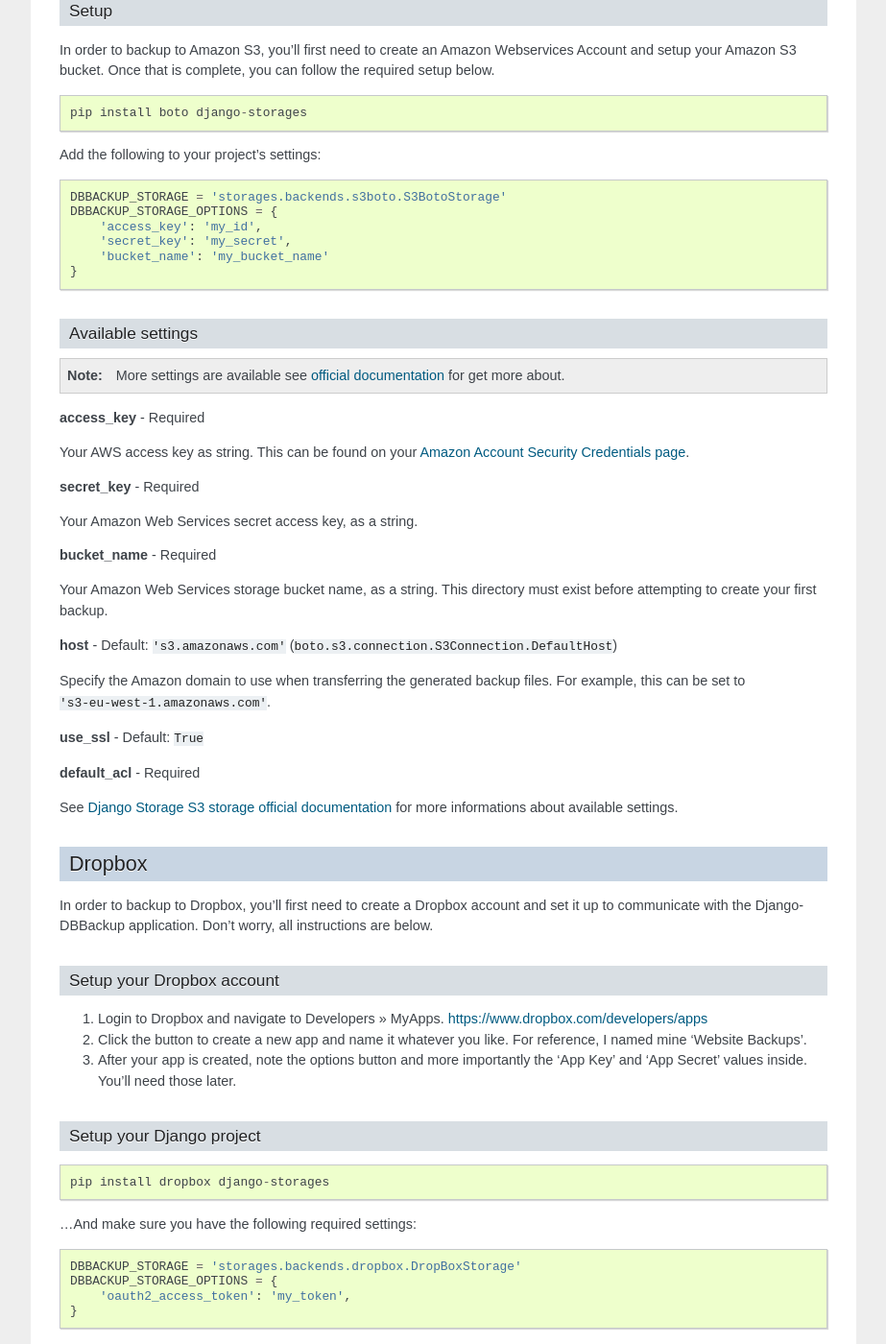
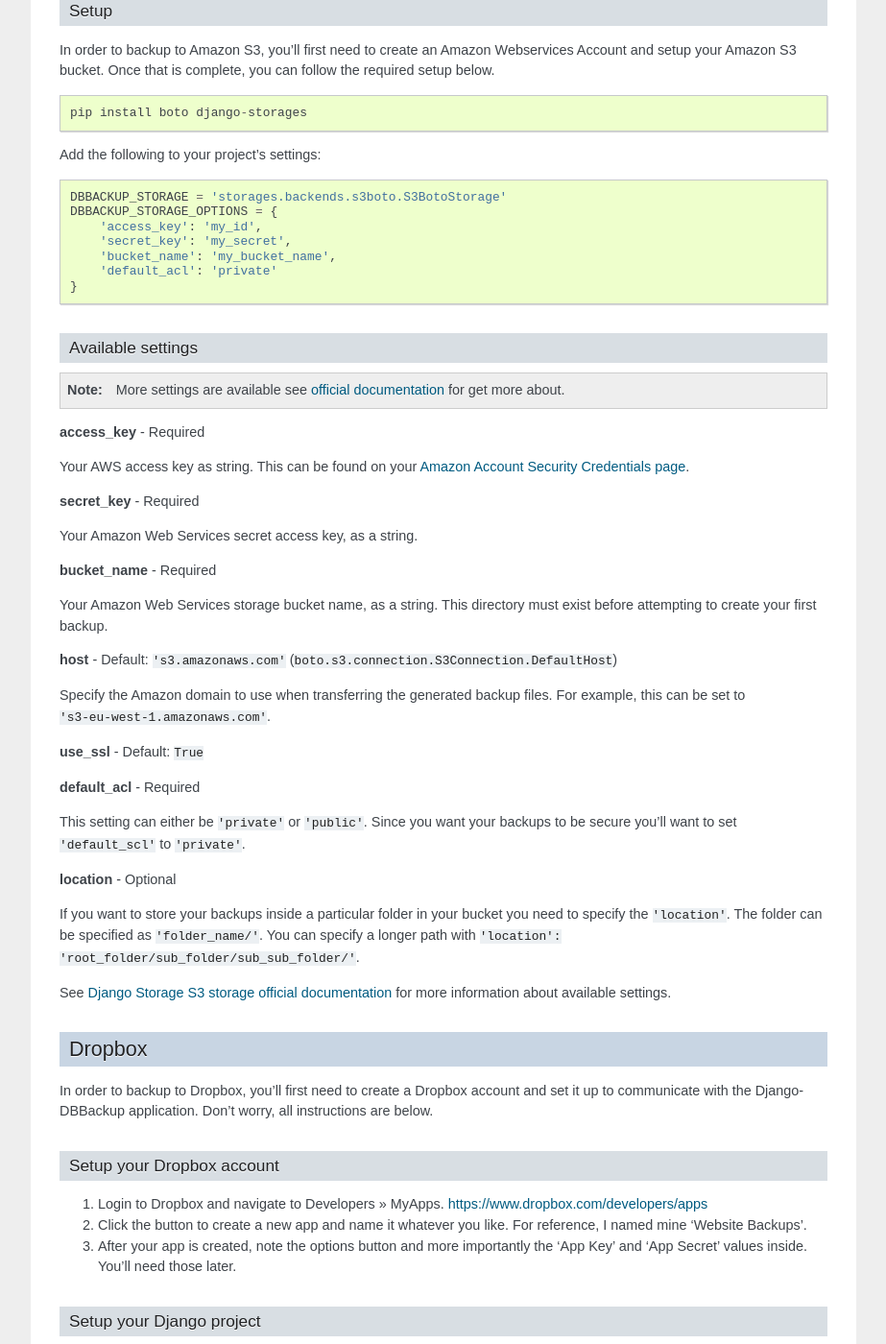
Before and after one commit to jazzband/django-dbbackup, a Sphinx documentation site: the page built from docs/storage.rst, in a window 1280 px wide and 1400 px high, scrolled down 1248 px. Shown: the whole window at 96% size, without its empty margins (198-1121 px from the left). Built offline with Sphinx 7.4.7, drawn with Linux system fonts in a browser that asks for light colours.

Commit message:
Adding more settings options to S3 docs

```diff
--- a/docs/storage.rst
+++ b/docs/storage.rst
@@ -88,7 +88,8 @@
     DBBACKUP_STORAGE_OPTIONS = {
         'access_key': 'my_id',
         'secret_key': 'my_secret',
-        'bucket_name': 'my_bucket_name'
+        'bucket_name': 'my_bucket_name',
+        'default_acl': 'private'
     }
 
 Available settings
@@ -127,7 +128,16 @@
 
 **default_acl** - Required
 
-See `Django Storage S3 storage official documentation`_ for more informations
+This setting can either be ``'private'`` or ``'public'``. Since you want your backups to be secure you'll want to
+set ``'default_scl'`` to ``'private'``.
+
+**location** - Optional
+
+If you want to store your backups inside a particular folder in your bucket you need to specify the ``'location'``.
+The folder can be specified as ``'folder_name/'``.
+You can specify a longer path with ``'location': 'root_folder/sub_folder/sub_sub_folder/'``.
+
+See `Django Storage S3 storage official documentation`_ for more information
 about available settings.
 
 .. _`Django Storage S3 storage official documentation`: http://django-storages.readthedocs.io/en/latest/backends/amazon-S3.html
```
